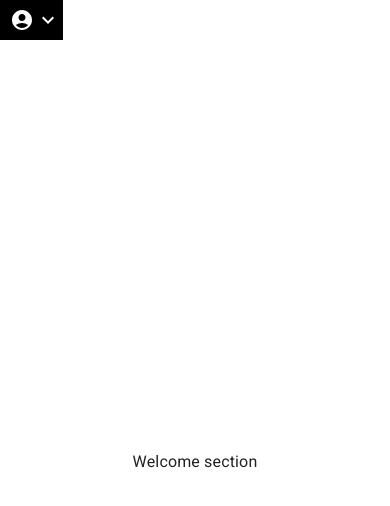
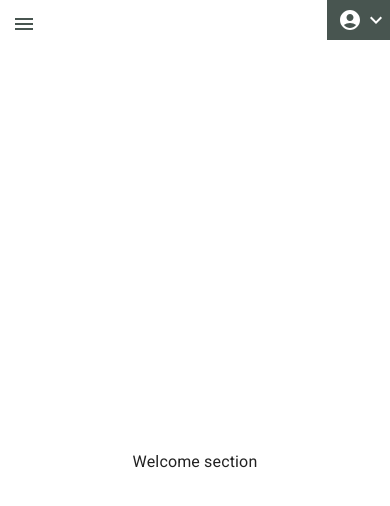
Before and after one commit to cstruchevs/Devico_Project_Client, a React (Create React App) app: page / in a window 390 px wide. Shown: the top 506 px of the page. Built offline with nearby package versions, Linux system fonts and the light colour scheme.

Commit message:
add mobile and desktop version of sidebar

```diff
--- a/src/components/MainNavigation/MainNavigation.tsx
+++ b/src/components/MainNavigation/MainNavigation.tsx
@@ -31,15 +31,15 @@ const MainNavigation: FC<IMainNavigation> = () => {
 
   return (
     <AppBar position="sticky" sx={{ background: 'transparent', boxShadow: 'none' }}>
-      <Box sx={{ display: 'flex', justifyContent: { xs: 'space-between', sm: 'flex-end' } }}>
+      <Box sx={{ display: 'flex', justifyContent: "flex-end",  }}>
         <Box
           p={1}
           pr={0}
           sx={{
-            background: 'black',
             flexGrow: 0.02,
             display: 'flex',
             justifyContent: 'space-evenly',
+            backgroundColor: "#485550"
           }}
         >
           <AccountCircleIcon />
--- /dev/null
+++ b/src/components/Sidebar/DesktopSidebar/DesktopSidebar.tsx
@@ -0,0 +1,45 @@
+import {
+  BottomMenuStackStyled,
+  LogoBoxStyled,
+  SidebarBoxStyled,
+  SidebarButtonStyled,
+  SidebarLinkStyled,
+  ToolbarStyled,
+  TopMenuStackStyled,
+} from './DesktopSidebarStyles'
+import { upSidebarLinks, downSidebarLinks } from '../SidebarLinks'
+import { scrollConfig } from '../ScrollConfig'
+
+const DesktopSidebar = () => {
+  return (
+    <SidebarBoxStyled>
+      <LogoBoxStyled>
+        <h3>LOGO</h3>
+      </LogoBoxStyled>
+      <ToolbarStyled>
+        <TopMenuStackStyled>
+          {upSidebarLinks.map(item => {
+            return (
+              <SidebarButtonStyled {...scrollConfig} to={item.link}>
+                {item.icon}
+                {item.title}
+              </SidebarButtonStyled>
+            )
+          })}
+        </TopMenuStackStyled>
+        <BottomMenuStackStyled>
+          {downSidebarLinks.map(item => {
+            return (
+              <SidebarLinkStyled to={item.link}>
+                {item.icon}
+                {item.title}
+              </SidebarLinkStyled>
+            )
+          })}
+        </BottomMenuStackStyled>
+      </ToolbarStyled>
+    </SidebarBoxStyled>
+  )
+}
+
+export default DesktopSidebar
--- /dev/null
+++ b/src/components/Sidebar/DesktopSidebar/DesktopSidebarStyles.tsx
@@ -0,0 +1,82 @@
+import { Stack, Typography } from '@mui/material'
+import { styled, Box } from '@mui/system'
+import { Link as LinkScroll } from 'react-scroll'
+import { Link as LinkRouter } from 'react-router-dom'
+
+export const SidebarBoxStyled = styled(Box)(({ theme }) => ({
+  minHeight: '100vh',
+  position: 'fixed',
+  width: 70,
+  top: 0,
+  left: 0,
+  backgroundColor: theme.palette.primary.light,
+  display: 'flex',
+  flexFlow: 'column',
+  alignItems: 'center',
+  paddingBlock: 10,
+  paddingInline: 0,
+  [theme.breakpoints.down('sm')]: {
+    display: 'none',
+  },
+}))
+
+export const LogoBoxStyled = styled(Box)(({ theme }) => ({
+  padding: 5,
+  backgroundColor: theme.palette.primary.dark,
+  color: theme.palette.common.white,
+}))
+
+export const ToolbarStyled = styled(Box)(({ theme }) => ({
+  display: 'flex',
+  flexFlow: 'column',
+  flexGrow: 1,
+  justifyContent: "space-between",
+}))
+
+export const TopMenuStackStyled = styled(Stack)(({ theme }) => ({
+  marginTop: 10,
+  display: 'flex',
+  flexFlow: 'column',
+}))
+export const BottomMenuStackStyled = styled(Stack)(({ theme }) => ({
+  display: 'flex',
+  flexFlow: 'column',
+}))
+export const SidebarButtonStyled = styled(LinkScroll)(({ theme }) => ({
+  display: 'flex',
+  flexFlow: 'column',
+  justifyContent: "center",
+  alignItems: "center",
+  textAlign: "center",
+  fontSize: 12,
+  paddingBlock: 5,
+  color: theme.palette.common.white,
+  backgroundColor: '#828c88',
+  marginBottom: 1,
+  cursor: "pointer",
+  '&:hover': {
+    backgroundColor: theme.palette.primary.dark,
+  },
+}))
+
+export const SidebarLinkStyled = styled(LinkRouter)(({ theme }) => ({
+    display: 'flex',
+    flexFlow: 'column',
+    justifyContent: "center",
+    alignItems: "center",
+    textAlign: "center",
+    fontSize: 12,
+    paddingBlock: 5,
+    color: theme.palette.common.white,
+    backgroundColor: '#828c88',
+    marginBottom: 1,
+    cursor: "pointer",
+    textDecoration: "none",
+    '&:hover': {
+      backgroundColor: theme.palette.primary.dark,
+    },
+  }))
+
+export const SidebarIconTextStyled = styled(Typography)(({ theme }) => ({
+  fontSize: 12,
+}))
--- /dev/null
+++ b/src/components/Sidebar/MobileSidebar/MobileSidebar.tsx
@@ -0,0 +1,62 @@
+import { Stack } from '@mui/material'
+import { FC, useCallback, useState } from 'react'
+import MenuIcon from '@mui/icons-material/Menu'
+import { upSidebarLinks, downSidebarLinks } from '../SidebarLinks'
+import { scrollConfig } from '../ScrollConfig'
+import { BottomMenuStackStyled, WrapperStyled, DrawerStyled, LogoBoxStyled, MenuButtonStyled, MenuCloseButtonStyled, SidebarBoxStyled, SidebarButtonStyled, SidebarLinkStyled, ToolbarStyled, TopMenuStackStyled } from './MobileSidebarStyles'
+import CloseIcon from '@mui/icons-material/Close'
+
+interface IMobileSidebar {}
+
+const MobileSidebar: FC<IMobileSidebar> = () => {
+  const [isDrawerOpen, setIsDrawerOpen] = useState<boolean>(false)
+
+  const toggleDrawerHandler = useCallback(() => {
+    setIsDrawerOpen(prevState => !prevState)
+  }, [])
+
+  return (
+    <WrapperStyled>
+      <MenuButtonStyled onClick={toggleDrawerHandler} size="large">
+        <MenuIcon />
+      </MenuButtonStyled>
+
+      <DrawerStyled anchor="left" open={isDrawerOpen} onClose={toggleDrawerHandler}>
+        <Stack>
+          <MenuCloseButtonStyled onClick={toggleDrawerHandler} size="large">
+            <CloseIcon />
+          </MenuCloseButtonStyled>
+        </Stack>
+        <SidebarBoxStyled p={2} role="presentation">
+          <LogoBoxStyled>
+            <h3>LOGO</h3>
+          </LogoBoxStyled>
+          <ToolbarStyled>
+            <TopMenuStackStyled>
+              {upSidebarLinks.map(item => {
+                return (
+                  <SidebarButtonStyled {...scrollConfig} to={item.link}>
+                    {item.icon}
+                    {item.title}
+                  </SidebarButtonStyled>
+                )
+              })}
+            </TopMenuStackStyled>
+            <BottomMenuStackStyled>
+              {downSidebarLinks.map(item => {
+                return (
+                  <SidebarLinkStyled to={item.link}>
+                    {item.icon}
+                    {item.title}
+                  </SidebarLinkStyled>
+                )
+              })}
+            </BottomMenuStackStyled>
+          </ToolbarStyled>
+        </SidebarBoxStyled>
+      </DrawerStyled>
+    </WrapperStyled>
+  )
+}
+
+export default MobileSidebar
--- a/src/components/Sidebar/SidebarStyles.tsx
+++ b/src/components/Sidebar/MobileSidebar/MobileSidebarStyles.tsx
@@ -1,23 +1,37 @@
-import { Button, Link, Stack, Typography } from '@mui/material'
+import { Drawer, IconButton, Stack, Typography } from '@mui/material'
 import { styled, Box } from '@mui/system'
 import { Link as LinkScroll } from 'react-scroll'
 import { Link as LinkRouter } from 'react-router-dom'
 
-export const SidebarBoxStyled = styled(Box)(({ theme }) => ({
-  minHeight: '100vh',
+export const WrapperStyled = styled(Box)(({ theme }) => ({
   position: 'fixed',
-  width: 70,
   top: 0,
   left: 0,
+  padding: 0,
+  zIndex: 1199,
+}))
+
+export const MenuButtonStyled = styled(IconButton)(({ theme }) => ({
+  color: theme.palette.primary.dark,
+}))
+
+export const DrawerStyled = styled(Drawer)(({ theme }) => ({
   backgroundColor: theme.palette.primary.light,
+}))
+
+export const MenuCloseButtonStyled = styled(IconButton)(({ theme }) => ({
+  color: theme.palette.primary.dark,
+  alignSelf: 'flex-end',
+}))
+
+export const SidebarBoxStyled = styled(Box)(({ theme }) => ({
+  flexGrow: 1,
+  width: 130,
   display: 'flex',
   flexFlow: 'column',
   alignItems: 'center',
-  paddingBlock: 10,
   paddingInline: 0,
-  [theme.breakpoints.down('sm')]: {
-    display: 'none',
-  },
+  paddingBlock: 0,
 }))
 
 export const LogoBoxStyled = styled(Box)(({ theme }) => ({
@@ -30,11 +44,12 @@ export const ToolbarStyled = styled(Box)(({ theme }) => ({
   display: 'flex',
   flexFlow: 'column',
   flexGrow: 1,
-  justifyContent: "space-between",
+  justifyContent: 'space-between',
+  width: '100%',
 }))
 
 export const TopMenuStackStyled = styled(Stack)(({ theme }) => ({
-  marginTop: 10,
+  marginTop: 20,
   display: 'flex',
   flexFlow: 'column',
 }))
@@ -45,15 +60,15 @@ export const BottomMenuStackStyled = styled(Stack)(({ theme }) => ({
 export const SidebarButtonStyled = styled(LinkScroll)(({ theme }) => ({
   display: 'flex',
   flexFlow: 'column',
-  justifyContent: "center",
-  alignItems: "center",
-  textAlign: "center",
+  justifyContent: 'center',
+  alignItems: 'center',
+  textAlign: 'center',
   fontSize: 12,
   paddingBlock: 5,
   color: theme.palette.common.white,
   backgroundColor: '#828c88',
   marginBottom: 1,
-  cursor: "pointer",
+  cursor: 'pointer',
   '&:hover': {
     backgroundColor: theme.palette.primary.dark,
   },
@@ -62,16 +77,16 @@ export const SidebarButtonStyled = styled(LinkScroll)(({ theme }) => ({
 export const SidebarLinkStyled = styled(LinkRouter)(({ theme }) => ({
   display: 'flex',
   flexFlow: 'column',
-    justifyContent: "center",
-    alignItems: "center",
-    textAlign: "center",
+  justifyContent: 'center',
+  alignItems: 'center',
+  textAlign: 'center',
   fontSize: 12,
   paddingBlock: 5,
   color: theme.palette.common.white,
   backgroundColor: '#828c88',
   marginBottom: 1,
-    cursor: "pointer",
-    textDecoration: "none",
+  cursor: 'pointer',
+  textDecoration: 'none',
   '&:hover': {
     backgroundColor: theme.palette.primary.dark,
   },
--- /dev/null
+++ b/src/components/Sidebar/ScrollConfig.tsx
@@ -0,0 +1,11 @@
+export const scrollConfig = {
+    activeClass: 'ActiveLink',
+    spy: true,
+    smooth: true,
+    hashSpy: true,
+    offset: 0,
+    duration: 200,
+    isDynamic: true,
+    ignoreCancelEvents: false,
+    exact: 'true',
+}
--- a/src/components/Sidebar/Sidebar.tsx
+++ b/src/components/Sidebar/Sidebar.tsx
@@ -1,63 +1,20 @@
-import { Button, IconButton, MenuItem, Stack, Toolbar, Typography } from '@mui/material'
-import { Box } from '@mui/system'
-import {
-  BottomMenuStackStyled,
-  LogoBoxStyled,
-  SidebarBoxStyled,
-  SidebarButtonStyled,
-  SidebarIconTextStyled,
-  SidebarLinkStyled,
-  ToolbarStyled,
-  TopMenuStackStyled,
-} from './SidebarStyles'
-import { Link, useLocation } from 'react-router-dom'
-import { Link as LinkScroll } from 'react-scroll'
-import { animateScroll as scroll } from 'react-scroll'
-import { upSidebarLinks, downSidebarLinks } from './SidebarLinks'
+import { FC } from 'react'
+import { useTheme } from '@mui/material/styles'
+import useMediaQuery from '@mui/material/useMediaQuery'
+import DesktopSidebar from './DesktopSidebar/DesktopSidebar'
+import MobileSidebar from './MobileSidebar/MobileSidebar'
 
-const Sidebar = () => {
-  const location = useLocation()
+interface ISidebar {}
 
-  const scrollProps = {
-    activeClass: 'ActiveLink',
-    spy: true,
-    smooth: true,
-    hashSpy: true,
-    offset: 0,
-    duration: 200,
-    isDynamic: true,
-    ignoreCancelEvents: false,
-    exact: 'true',
-  }
+const Sidebar: FC<ISidebar> = () => {
+  const theme = useTheme()
+  const matches = useMediaQuery(theme.breakpoints.up('sm'))
 
   return (
-    <SidebarBoxStyled>
-      <LogoBoxStyled>
-        <h3>LOGO</h3>
-      </LogoBoxStyled>
-      <ToolbarStyled>
-        <TopMenuStackStyled>
-          {upSidebarLinks.map(item => {
-            return (
-              <SidebarButtonStyled {...scrollProps} to={item.link}>
-                {item.icon}
-                {item.title}
-              </SidebarButtonStyled>
-            )
-          })}
-        </TopMenuStackStyled>
-        <BottomMenuStackStyled>
-          {downSidebarLinks.map(item => {
-            return (
-              <SidebarLinkStyled to={item.link}>
-                {item.icon}
-                {item.title}
-              </SidebarLinkStyled>
-            )
-          })}
-        </BottomMenuStackStyled>
-      </ToolbarStyled>
-    </SidebarBoxStyled>
+    <>
+      {matches && <DesktopSidebar />}
+      {!matches && <MobileSidebar />}
+    </>
   )
 }
 
```
Also changed, not shown: src/index.css (line endings or trailing spaces). Lines whose indentation alone changed are shown as unchanged.
